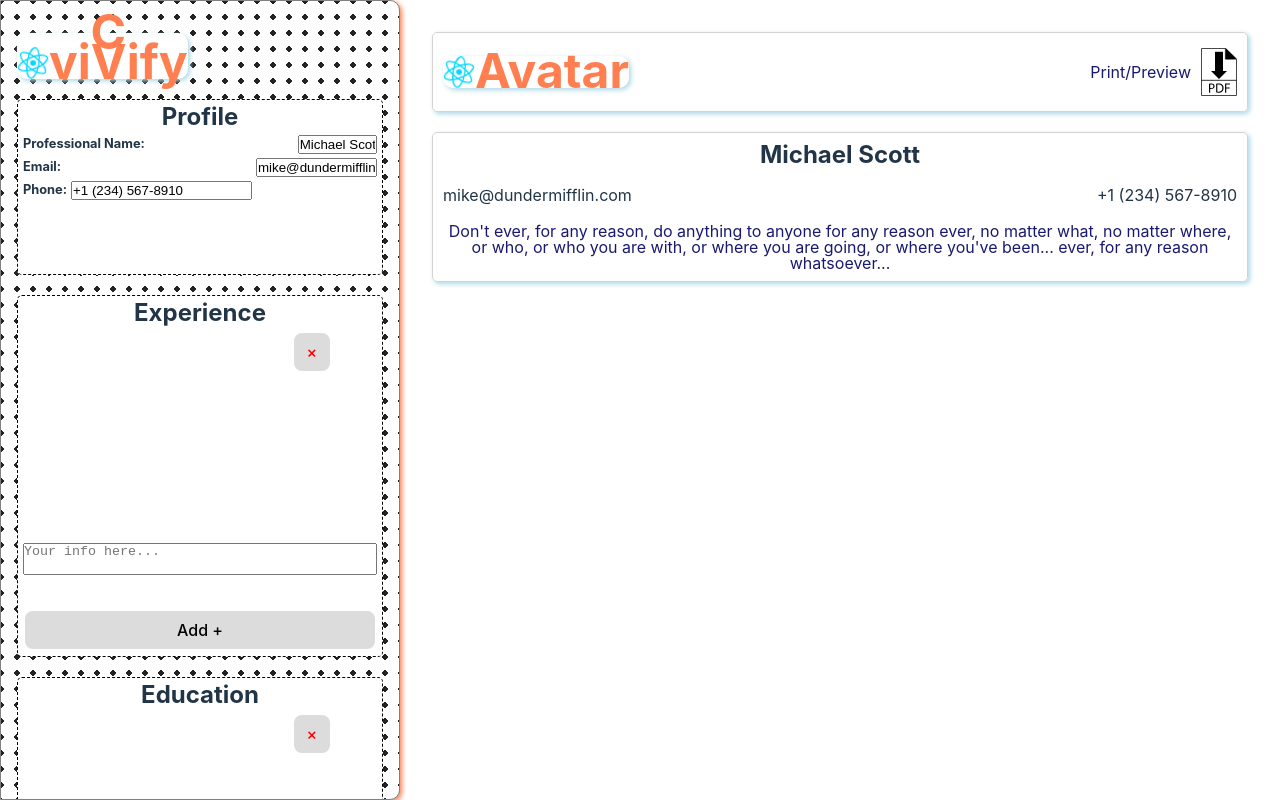
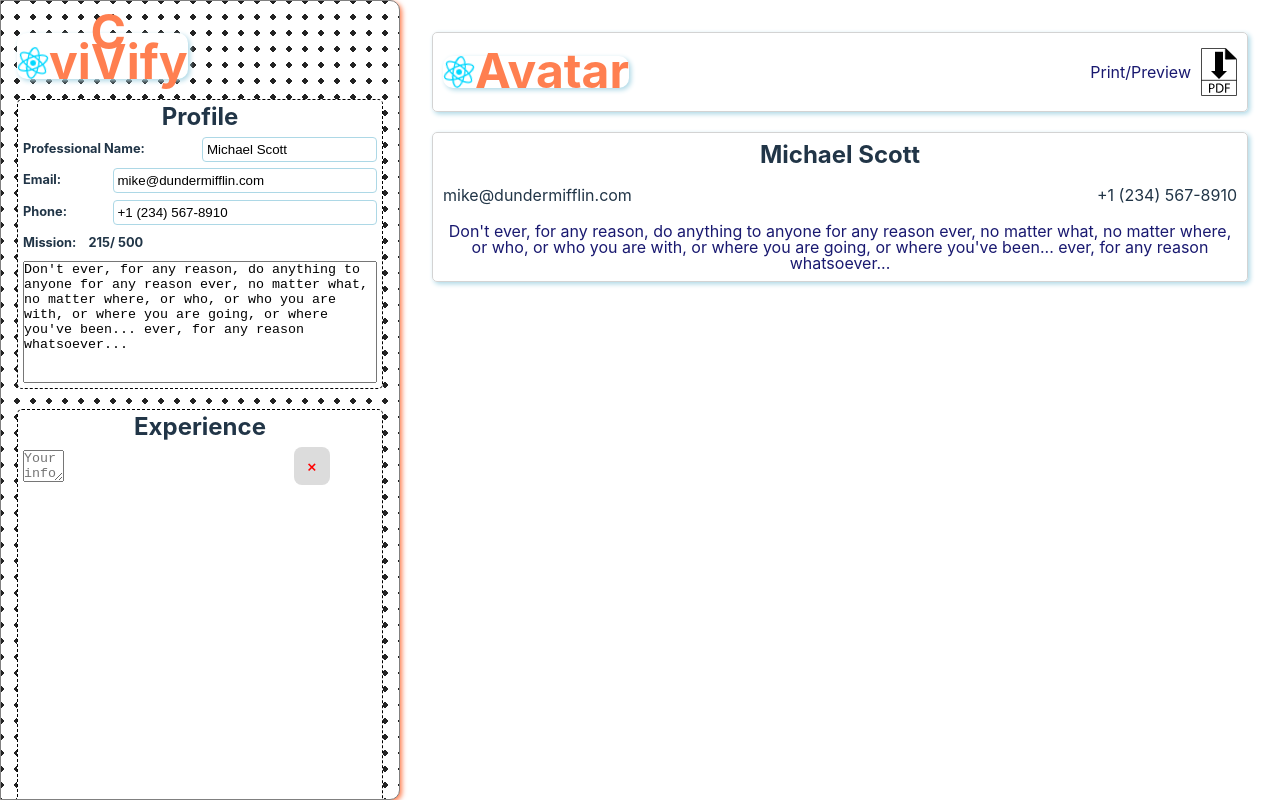
Before and after one commit to dtKinger/cvivify-react, a React (Vite) app: page / in a window 1280 px wide. Built offline with nearby package versions, Linux system fonts and the light colour scheme.

Commit message:
Style text area, and use a character counter from state

```diff
--- a/src/components/SidebarProfile.jsx
+++ b/src/components/SidebarProfile.jsx
@@ -4,10 +4,15 @@ function SidebarProfile ({title, classes, data, onChange}) {
 
   const handleChange = (key, value) => {
     console.log(value.length)
-    if (value.length < 30){
+    if (key == 'professional_name' && value.length < 30){
+      onChange(key, value);
+    } else if (key == 'email' && value.length < 30){
+      onChange(key, value);
+    } else if (key == 'phone_number' && value.length < 12){
+      onChange(key, value);
+    } else if (key == 'mission_statement' && value.length < 500){
       onChange(key, value);
     }
-
   };
 
   return (
@@ -17,6 +22,8 @@ function SidebarProfile ({title, classes, data, onChange}) {
       <div className="inputs-container">
         <label className="form-label form-label__professional-name" htmlFor="input-name">Professional Name: </label>
         <input
+          min="2"
+          max="30"
           id="input-name"
           type="text"
           name="professional-name"
@@ -36,11 +43,22 @@ function SidebarProfile ({title, classes, data, onChange}) {
         />
         <label className="form-label form-label__phone" htmlFor="phone">Phone: </label>
         <input
+          min="2"
+          max="12"
           id="phone"
           type="text"
           name="phone"
           value={data.phone_number}
           onChange={(e) => handleChange("phone_number", e.target.value)}
+        />
+        <label className="form-label form-label__mission" htmlFor="mission">Mission: <span>&nbsp;&nbsp; {data.mission_statement.length}/ 500</span></label>
+        <textarea
+          rows="8"
+          id="mission"
+          type="text"
+          name="mission"
+          value={data.mission_statement}
+          onChange={(e) => handleChange("mission_statement", e.target.value)}
         />
       </div>
     </section>
--- a/src/styles/OutputArea.css
+++ b/src/styles/OutputArea.css
@@ -20,8 +20,6 @@
   border: 1px solid lightgray;
 }
 
-
-
 .profile-header{
 
   display: flex;
--- a/src/styles/Sidebar.css
+++ b/src/styles/Sidebar.css
@@ -1,3 +1,9 @@
+input{
+  padding: 4px;
+  border: 1px solid lightblue;
+  border-radius: 4px;
+}
+
 .sidebar{
   display: flex;
   flex-direction: column;
@@ -16,8 +22,6 @@
         background-color: #ffffff;
         opacity: 1;
 }
-
-
 
 .sidebar-section{
   border: 1px dashed black;
@@ -39,14 +43,8 @@
   display: grid;
   gap: 4px;
   grid-template-columns: repeat(8, 1fr);
-  grid-template-rows: repeat(6, 1fr);
+  grid-template-rows: repeat(8, 1fr);
   align-items: center;
-}
-
-.textarea{
-  resize: none;
-  grid-row: 5 / 7;
-  grid-column: 1 / 9;
 }
 
 .btn{
@@ -92,6 +90,28 @@
   grid-row: 2 / 3;
 }
 
+.form-label__phone{
+  grid-column: 1 / 3;
+  grid-row: 3 / 4;
+}
+
+#phone{
+  grid-column: 3 / 9;
+  grid-row: 3 / 4;
+}
+
+.form-label__mission{
+  grid-column: 1 / 5;
+  grid-row: 4 / 5;
+}
+
+#mission{
+  resize: none;
+  grid-column: 1 / 9;
+  grid-row: 5 / 9;
+}
+
+
 @media print {
   .sidebar {display: none;}
 }
```
Also changed, not shown: 5 other files (tests, documents, lock files or other folders).
